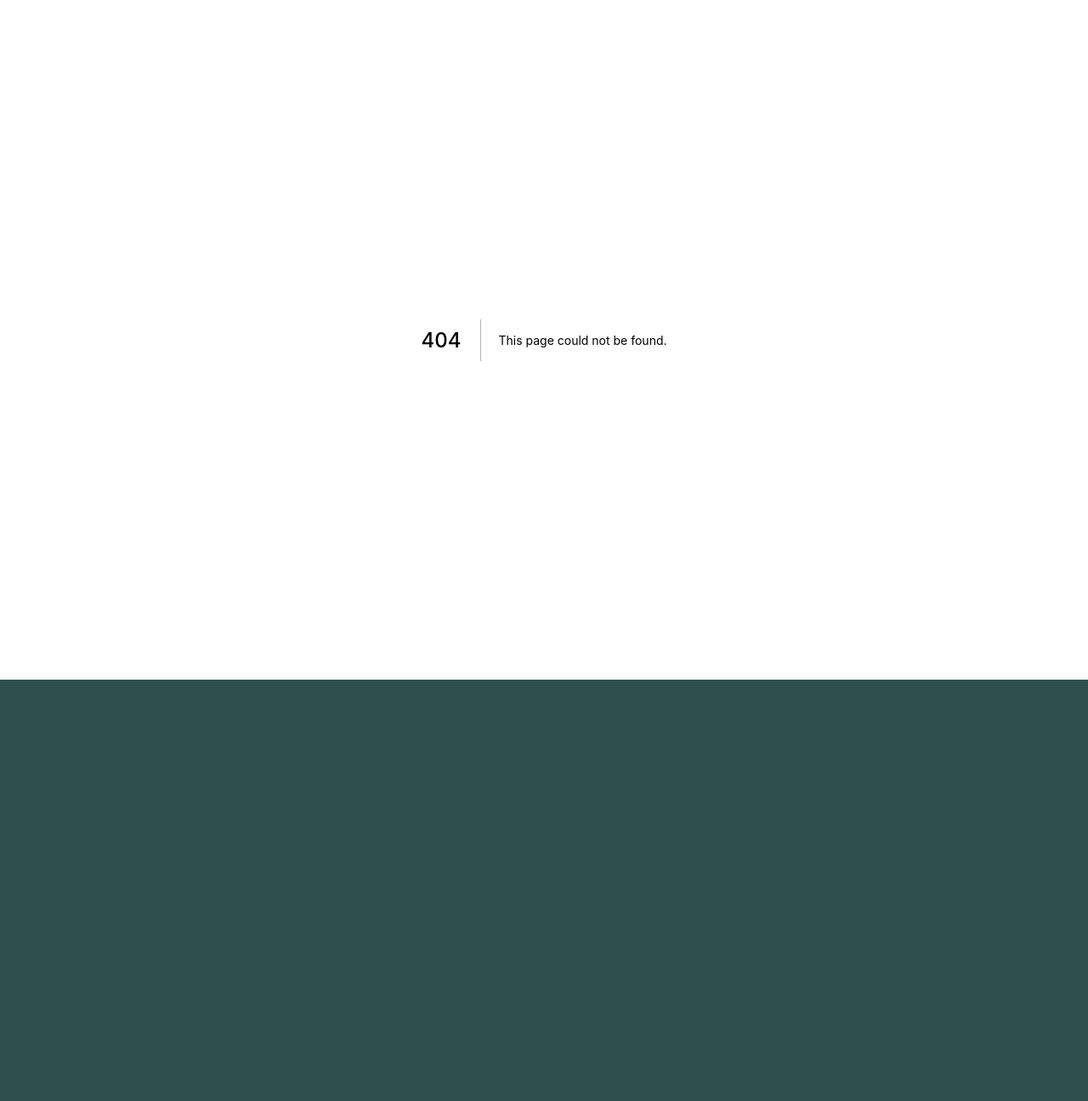
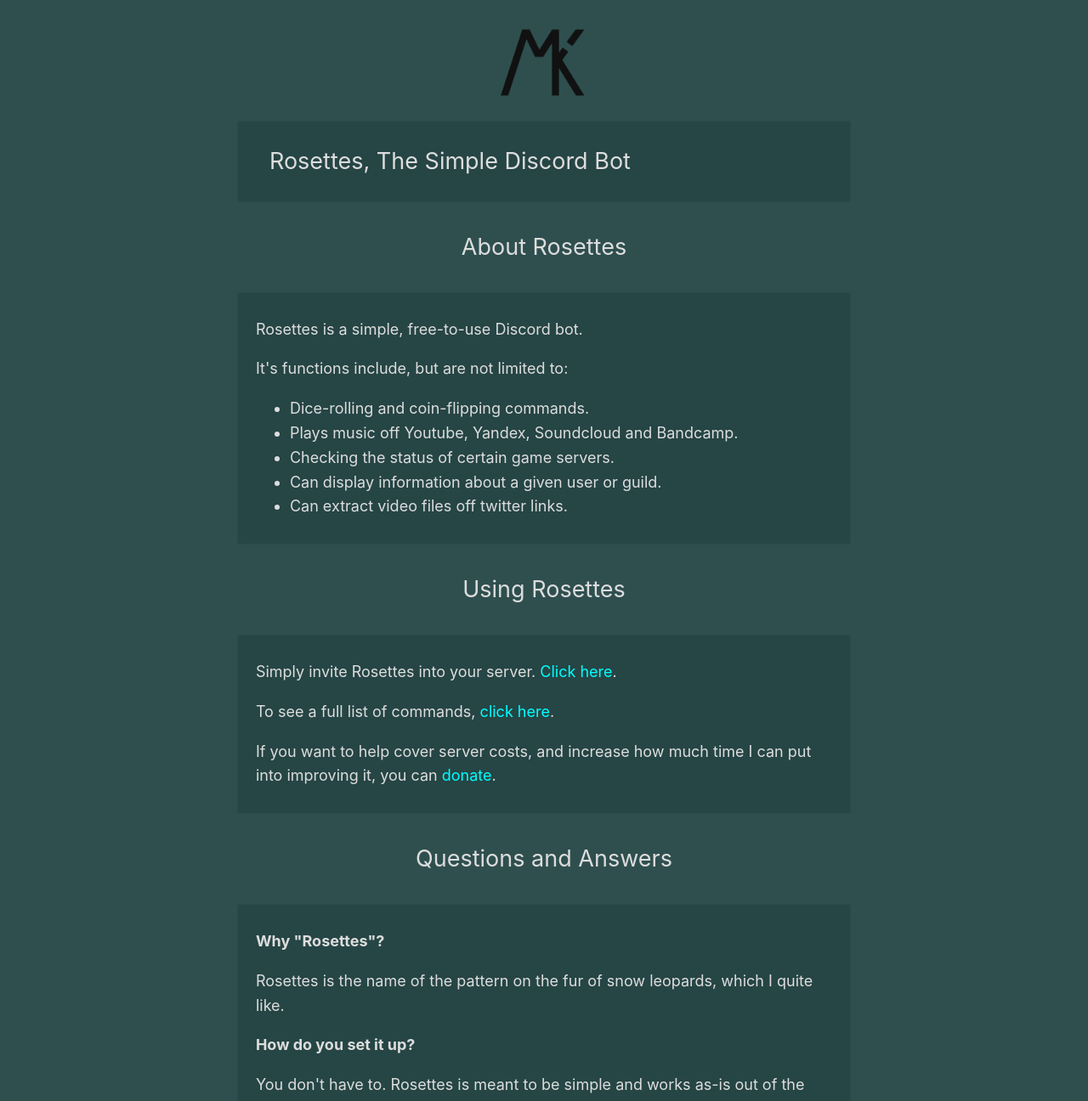
Before and after one commit to markski1/markski.ar, a Next.js app: page /rosettes in a window 1280 px wide. Before the commit this address had no page. Shown: the top 1296 px of the page at 85% size. Before the commit the page ends 800 px from the top, so only its background shows below. Built offline with nearby package versions, Linux system fonts and the light colour scheme.

Commit message:
rosettes site

```diff
--- a/components/layout.jsx
+++ b/components/layout.jsx
@@ -1,8 +1,6 @@
 import Head from 'next/head';
 import styles from './layout.module.css';
 import Link from 'next/link';
-
-export const siteTitle = 'mrks.cf';
 
 export default function Layout({ children, home, func }) {
 	return (
@@ -13,18 +11,22 @@
 					name="description"
 					content="Desarrollador, estudiante de informatica. / Developer, Comp Sci student."
 				/>
-				<meta name="og:title" content={siteTitle} />
+				<meta name="og:title" content="mrks.cf" />
 			</Head>
 			<body onLoad={func}>
 				<div className={styles.container}>
 
 				<header style={{textAlign: 'center'}}>
+					<Link href="/">
+						<a>
 							<img
 								style={{marginLeft: 'auto', marginRight: 'auto'}}
 								src="/images/profile.png"
 								width={144}
 								height={144}
 								/>
+						</a>
+					</Link>
 				</header>
 				<main style={{width: "95%", margin: "-2rem auto 0rem"}}>
 					{children}
--- a/pages/donate.jsx
+++ b/pages/donate.jsx
@@ -1,16 +1,14 @@
 import * as React from 'react';
 import Head from 'next/head';
-import Layout, { siteTitle } from '../components/layout';
+import Layout from '../components/layout';
 import utilStyles from '../styles/utils.module.css';
-import Grid from '@mui/material/Grid';
-import Script from 'next/script'
 
 export default function Page() {
 	return (
 		<>
 		<Layout>
 			<Head>
-				<title>Donate - {siteTitle}</title>
+				<title>Donate - mrks.cf</title>
 				<meta name="og:title" content="Donate - mrks.cf" />
 			</Head>
 
--- a/pages/index.jsx
+++ b/pages/index.jsx
@@ -1,5 +1,5 @@
 import Head from 'next/head';
-import Layout, { siteTitle } from '../components/layout';
+import Layout from '../components/layout';
 import utilStyles from '../styles/utils.module.css';
 import Grid from '@mui/material/Grid';
 import Link from 'next/link';
@@ -23,7 +23,7 @@
 let site = (
 	<>
 		<Head>
-			<title>Home - {siteTitle}</title>
+			<title>Home - mrks.cf</title>
 			<link rel="stylesheet" href="https://cdnjs.cloudflare.com/ajax/libs/font-awesome/6.1.1/css/v4-font-face.min.css" />
 			<link rel="stylesheet" href="https://cdnjs.cloudflare.com/ajax/libs/font-awesome/6.1.1/css/all.min.css" />
 		</Head>
@@ -69,7 +69,7 @@
 		<hr />
 		<PrintEntry
 			title = 'Rosettes'
-			url = 'https://snep.mrks.cf/'
+			url = 'rosettes'
 			text = 'A simple, free to use, open source Discord bot.'
 		/>
 		<hr />
--- /dev/null
+++ b/pages/rosettes.jsx
@@ -0,0 +1,105 @@
+import * as React from 'react';
+import Head from 'next/head';
+import Layout from '../components/layout';
+import utilStyles from '../styles/utils.module.css';
+import Link from 'next/link';
+
+export default function Page() {
+	return (
+		<>
+		<Layout>
+			<Head>
+				<title>Rosettes, The Simple Discord Bot</title>
+				<meta
+					name="description"
+					content="Rosettes is a simple, open source Discord bot with many easy to use features."
+				/>
+				<meta name="og:title" content="Rosettes, The Simple Discord Bot" />
+			</Head>
+
+			<div className={utilStyles.headingContainer}>
+				<p className={utilStyles.headingLg} style={{marginRight: '30px'}}>Rosettes, The Simple Discord Bot</p>
+			</div>
+			<center>
+				<p className={utilStyles.headingLg}>About Rosettes</p>
+			</center>
+			<div className={utilStyles.headingContainer} style={{padding: '10px 20px'}}>
+				<p>
+					Rosettes is a simple, free-to-use Discord bot.
+				</p>
+				<p>
+					It's functions include, but are not limited to:
+				</p>
+				<ul>
+					<li>Dice-rolling and coin-flipping commands.</li>
+					<li>Plays music off Youtube, Yandex, Soundcloud and Bandcamp.</li>
+					<li>Checking the status of certain game servers.</li>
+					<li>Can display information about a given user or guild.</li>
+					<li>Can extract video files off twitter links.</li>
+				</ul>
+			</div>
+
+			<center>
+				<p className={utilStyles.headingLg}>Using Rosettes</p>
+			</center>
+			<div className={utilStyles.headingContainer} style={{padding: '10px 20px'}}>
+				<p>Simply invite Rosettes into your server. <a style={{color: 'cyan'}} href="https://discord.com/api/oauth2/authorize?client_id=970176524110147605&permissions=3198016&scope=bot">Click here</a>.</p>
+				<p>To see a full list of commands, <a style={{color: 'cyan'}} href="https://snep.mrks.cf/rosettes/commands.php">click here</a>.</p>
+				<p>If you want to help cover server costs, and increase how much time I can put into improving it, you can <Link href="/donate"><a style={{color: 'cyan'}}>donate</a></Link>.</p>
+			</div>
+
+			<center>
+				<p className={utilStyles.headingLg}>Questions and Answers</p>
+			</center>
+			<div className={utilStyles.headingContainer} style={{padding: '10px 20px'}}>
+				<p>
+					<b>
+						Why "Rosettes"?
+					</b>
+				</p>
+				<p>Rosettes is the name of the pattern on the fur of snow leopards, which I quite like.</p>
+				<p>
+					<b>
+						How do you set it up?
+					</b>
+				</p>
+				<p>You don't have to. Rosettes is meant to be simple and works as-is out of the box. Replies were made to be as compact and non-spammy as possible.</p>
+				<p>
+					<b>
+						Are messages logged?
+					</b>
+				</p>
+				<p>
+					No. No messages or personal information are stored in the server.<br/>
+					This way, in the very unlikely scenario that something gets breached, there's no data to steal.
+				</p>
+				<p>
+					<b>
+						Why does Rosettes not have a Discord group like other bots?
+					</b>
+				</p>
+				<p>
+					Rosettes has very few users, there's not much of a community to be built around it.<br/>
+					For any inquiries regarding Rosettes, you are more than welcome to contact me directly.
+				</p>
+				<p>
+					<b>
+						Where is the source code?
+					</b>
+				</p>
+				<p>
+					It is available in it's <a style={{color: 'cyan'}} class="link" href="https://github.com/markski1/RosettesDiscord">GitHub repository</a>.
+				</p>
+				<p>
+					<b>
+						How can I contact you?
+					</b>
+				</p>
+				<p>
+					With the methods listed at the top of the <Link href="/"><a style={{color: 'cyan'}}>homepage</a></Link>.
+				</p>
+			</div>
+		</Layout>
+		</>
+	);
+}
--- a/pages/simplecsgo.jsx
+++ b/pages/simplecsgo.jsx
@@ -1,16 +1,14 @@
 import * as React from 'react';
 import Head from 'next/head';
-import Layout, { siteTitle } from '../components/layout';
+import Layout from '../components/layout';
 import utilStyles from '../styles/utils.module.css';
-import Grid from '@mui/material/Grid';
-import Script from 'next/script'
 
 export default function Page() {
 	return (
 		<>
 		<Layout>
 			<Head>
-				<title>Chat simple para CSGO - {siteTitle}</title>
+				<title>Chat simple para CSGO - mrks.cf</title>
 				<meta
 					name="description"
 					content="Modificación para CSGO que simplifica los elementos del chat."
```
Also changed, not shown: pages/posts/first-post.jsx (deleted, +0 -20 lines). Lines whose indentation alone changed are shown as unchanged.
